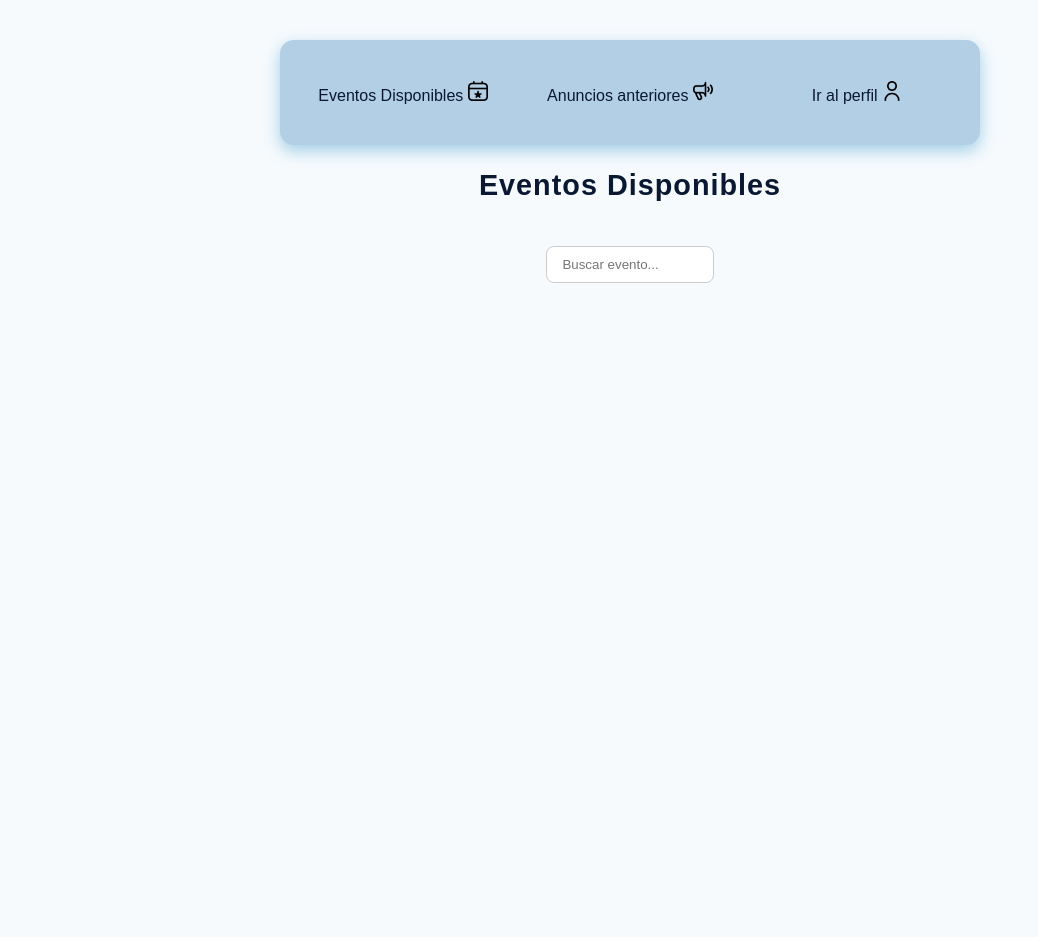
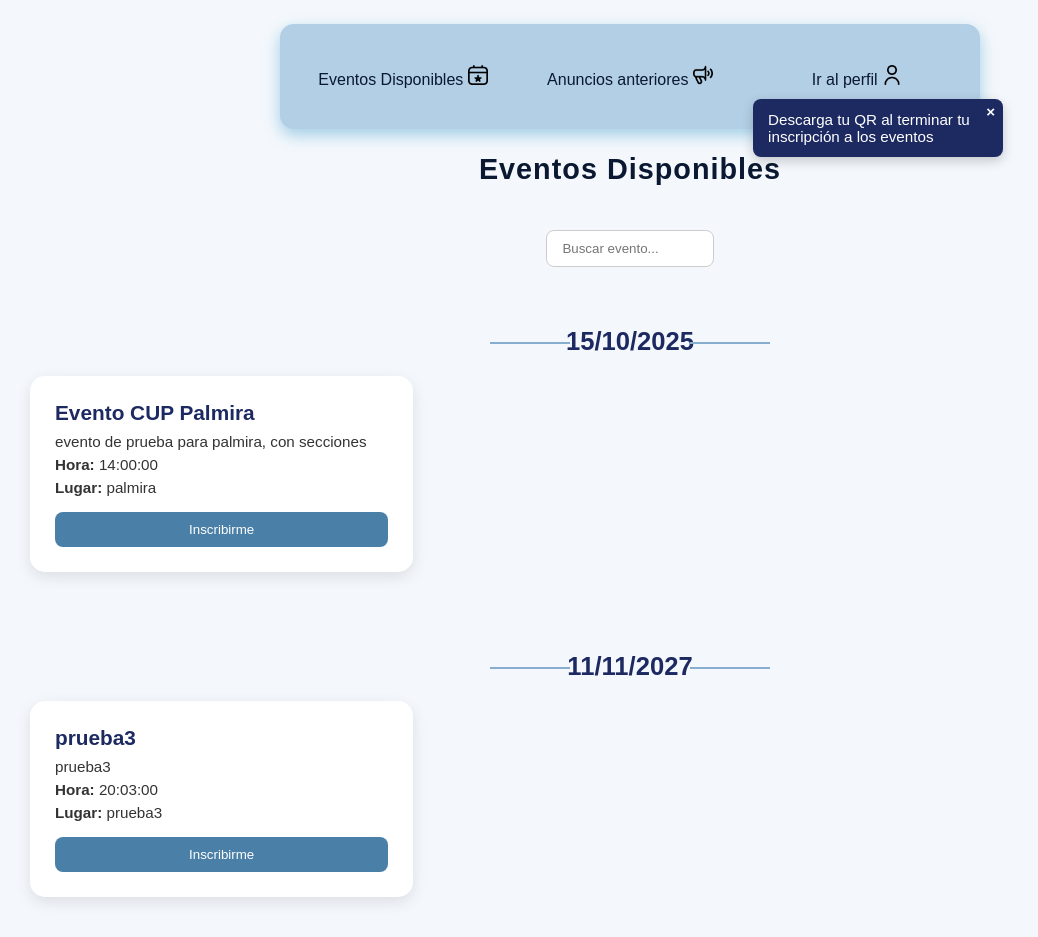
Before and after one commit to iansantic-ops/Palmira, a PHP site: page /eventos_disponibles.php in a window 1280 px wide. Shown: the whole page, without its empty margins (10-1048 px from the left). Before the commit the page ends 283 px from the top, so only its background shows below. Run offline with PHP 8.4, Linux system fonts and the light colour scheme; the visitor is signed in with stand-in values (Sample User, id 1); data comes from the database, SQL or seed files in the repository; data that the repository does not hold is empty.

Commit message:
base de datos

```diff
--- a/assets/sentenciasSQL/eventos.php
+++ b/assets/sentenciasSQL/eventos.php
@@ -34,8 +34,10 @@ class Eventos {
 
    public function leerEventos() {
     try {
-        include"conexion.php";
-        $sql = "SELECT * FROM eventos ORDER BY fecha DESC";
+        include "conexion.php";
+        // 🧩 Ordena por fecha (asc), luego hora (asc) y finalmente nombre (asc)
+        $sql = "SELECT * FROM eventos
+                ORDER BY fecha ASC, hora ASC, nombre ASC";
         $stmt = $pdo->prepare($sql);
         $stmt->execute();
 
@@ -46,6 +48,7 @@ class Eventos {
         return []; // ✅ devuelve array vacío en caso de error
     }
 }
+
 
 
     public function inscribirUsuario($idE, $idR, $idSeccion = null) {
--- a/eventos_disponibles.php
+++ b/eventos_disponibles.php
@@ -11,21 +11,26 @@ include_once("assets/sentenciasSQL/secciones.php");
 $leer_eventos = new Eventos();
 $seccionesModel = new Secciones();
 
-// ✅ Asegura que leerEventos devuelva un array
+// Obtener eventos
 $eventos = $leer_eventos->leerEventos();
 if (!is_array($eventos)) {
     $eventos = [];
 }
 
+// Agrupar eventos por fecha
+$eventosPorFecha = [];
+foreach ($eventos as $evento) {
+    $fecha = $evento['fecha'];
+    $eventosPorFecha[$fecha][] = $evento;
+}
+
+// Manejar inscripción
 $mensaje = "";
-
-// 🔹 Manejar inscripción
 if (isset($_POST['inscribir'])) {
     $idE = filter_input(INPUT_POST, 'idE', FILTER_VALIDATE_INT);
     $idR = filter_input(INPUT_POST, 'idR', FILTER_VALIDATE_INT);
     $idSecciones = isset($_POST['idSeccion']) ? $_POST['idSeccion'] : [];
 
-    // ✅ Evita el warning
     $inscribir = false;
 
     if ($idE && $idR) {
@@ -34,7 +39,6 @@ if (isset($_POST['inscribir'])) {
                 $inscribir = $leer_eventos->inscribirUsuario($idE, $idR, $idS);
             }
         } else {
-            // Evento general sin sub-secciones
             $inscribir = $leer_eventos->inscribirUsuario($idE, $idR, null);
         }
 
@@ -50,27 +54,56 @@ if (isset($_POST['inscribir'])) {
     }
 }
 ?>
-
 <!DOCTYPE html>
 <html lang="es">
 <head>
     <meta charset="UTF-8">
     <title>Eventos Disponibles</title>
+    <meta name="viewport" content="width=device-width, initial-scale=1.0">
     <link rel="stylesheet" href="assets/css/todo.css">
-    <meta name="viewport" content="width=device-width, initial-scale=1.0">
-</head>
     <style>
+        body {
+            background-color: #f4f8fc;
+            font-family: 'Poppins', sans-serif;
+            margin: 0;
+            padding: 0;
+        }
+
         .iconoT1 { width: 20px; height: 20px; object-fit: contain; }
 
-.search-bar { text-align: center; margin: 20px auto; }
-.search-bar input { width: 80%; max-width: 400px; padding: 10px 15px; border-radius: 8px; border: 1px solid #ccc; }
-.search-bar input:focus { border-color: #4A7FA7; box-shadow: 0 0 5px rgba(74,127,167,0.5); }
+        .search-bar {
+            text-align: center;
+            margin: 20px auto;
+        }
+
+        .search-bar input {
+            width: 80%;
+            max-width: 400px;
+            padding: 10px 15px;
+            border-radius: 8px;
+            border: 1px solid #ccc;
+        }
+
+        .search-bar input:focus {
+            border-color: #4A7FA7;
+            box-shadow: 0 0 5px rgba(74,127,167,0.5);
+        }
 
         .btn-inscribir {
-  background-color: #4A7FA7; color: #fff; border: none; padding: 10px 15px;
-  border-radius: 8px; cursor: pointer; transition: 0.3s; margin-top: 10px;
+            background-color: #4A7FA7;
+            color: #fff;
+            border: none;
+            padding: 10px 15px;
+            border-radius: 8px;
+            cursor: pointer;
+            transition: 0.3s;
+            margin-top: 10px;
+            width: 100%;
         }
-.btn-inscribir:hover { background-color: #1b7f4d; }
+
+        .btn-inscribir:hover {
+            background-color: #1b7f4d;
+        }
 
         .form-secciones {
             margin-top: 10px;
@@ -79,27 +112,143 @@ if (isset($_POST['inscribir'])) {
             padding: 10px 15px;
             box-shadow: 0 4px 10px rgba(0,0,0,0.1);
         }
+
         .form-secciones label {
             display: block;
             margin: 5px 0;
         }
+
         .form-secciones button {
-  background: #1b7f4d; color: white; border: none; padding: 8px 12px; border-radius: 6px;
-  cursor: pointer; transition: 0.3s;
+            background: #1b7f4d;
+            color: white;
+            border: none;
+            padding: 8px 12px;
+            border-radius: 6px;
+            cursor: pointer;
+            transition: 0.3s;
         }
-.form-secciones button:hover { background-color: #145C44; }
+
+        .form-secciones button:hover {
+            background-color: #145C44;
+        }
+
+        .titulo-fecha {
+            font-size: 1.6rem;
+            font-weight: 700;
+            color: #1D2A62;
+            text-align: center;
+            position: relative;
+            margin: 40px 0 20px;
+        }
+
+        .titulo-fecha::before,
+        .titulo-fecha::after {
+            content: "";
+            position: absolute;
+            top: 50%;
+            width: 80px;
+            height: 2px;
+            background-color: #87AECE;
+        }
+
+        .titulo-fecha::before { left: calc(50% - 140px); }
+        .titulo-fecha::after { right: calc(50% - 140px); }
+
+        .eventos-grid {
+            display: grid;
+            grid-template-columns: repeat(auto-fill, minmax(320px, 1fr));
+            gap: 25px;
+            padding: 0 40px 40px;
+            max-width: 1300px;
+            margin: auto;
+        }
+
+        .evento-card {
+            background-color: #ffffff;
+            padding: 25px;
+            border-radius: 15px;
+            box-shadow: 0px 5px 15px rgba(0,0,0,0.1);
+            transition: transform 0.2s ease, box-shadow 0.2s ease;
+        }
+
+        .evento-card:hover {
+            transform: translateY(-4px);
+            box-shadow: 0px 8px 18px rgba(0,0,0,0.15);
+        }
+
+        .evento-card h3 {
+            color: #1D2A62;
+            font-size: 1.3rem;
+            margin-bottom: 8px;
+        }
+
+        .evento-card p {
+            color: #333;
+            font-size: 0.95rem;
+            margin: 6px 0;
+        }
+
+        .mensaje {
+            text-align: center;
+            margin: 10px auto;
+            padding: 10px;
+            background-color: #e0f7fa;
+            color: #006064;
+            max-width: 600px;
+            border-radius: 8px;
+        }
+
+        @media (max-width: 768px) {
+            .titulo-fecha::before, .titulo-fecha::after {
+                width: 50px;
+            }
+        }
+        .form-secciones {
+    display: none; /* Oculto por defecto */
+}
+        .tooltip-flotante {
+    position: absolute;
+    z-index: 9999;
+    display: none; /* Oculto por defecto */
+}
+
+.tooltip-contenido {
+    background-color: #1D2A62;
+    color: #fff;
+    padding: 12px 15px;
+    border-radius: 8px;
+    box-shadow: 0 4px 12px rgba(0,0,0,0.2);
+    font-size: 0.95rem;
+    position: relative;
+    max-width: 250px;
+}
+
+.tooltip-texto {
+    display: inline-block;
+}
+
+.tooltip-cerrar {
+    position: absolute;
+    top: 4px;
+    right: 8px;
+    cursor: pointer;
+    font-weight: bold;
+}
+
+
     </style>
+</head>
 <body>
 
 <div class="nav">
     <div class="container">
-    <div class="btn"><a href="eventos_disponibles.php">Eventos Disponibles <img src="./assets/img/eventos.png" alt="" class="iconoT1"></a></div>
-    <div class="btn"><a href="anuncios.php">Anuncios anteriores <img src="./assets/img/anuncio.png" alt="" class="iconoT1"></a></div>
-    <div class="btn"><a href="perfil_usuario.php">Ir al perfil <img src="./assets/img/usuario.png" alt="" class="iconoT1"></a></div>
+        <div class="btn"><a href="eventos_disponibles.php">Eventos Disponibles <img src="./assets/img/eventos.png" class="iconoT1"></a></div>
+        <div class="btn"><a href="anuncios.php">Anuncios anteriores <img src="./assets/img/anuncio.png" class="iconoT1"></a></div>
+        <div class="btn"><a href="perfil_usuario.php">Ir al perfil <img src="./assets/img/usuario.png" class="iconoT1"></a></div>
     </div>
 </div>
 
-<h2>Eventos Disponibles</h2>
+<h2 style="text-align:center;">Eventos Disponibles</h2>
 
 <div class="search-bar">
     <input type="text" id="buscarEvento" placeholder="Buscar evento...">
@@ -109,80 +258,95 @@ if (isset($_POST['inscribir'])) {
     <div class="mensaje"><?= htmlspecialchars($mensaje, ENT_QUOTES, 'UTF-8'); ?></div>
 <?php endif; ?>
 
-<div class="eventos-grid" id="gridEventos">
-<?php foreach ($eventos as $row): ?>
-  <div class="evento">
-    <div class="evento-header">
-      <h3><?= htmlspecialchars($row['nombre'], ENT_QUOTES, 'UTF-8'); ?></h3>
-    </div>
-    <div class="evento-body">
-      <p><?= htmlspecialchars($row['descripcion'], ENT_QUOTES, 'UTF-8'); ?></p>
-      <p><strong><img src="assets/img/calendario.png" class="iconoT1"> Fecha:</strong> <?= htmlspecialchars($row['fecha'], ENT_QUOTES, 'UTF-8'); ?></p>
-      <p><strong><img src="assets/img/reloj.png" class="iconoT1"> Hora:</strong> <?= htmlspecialchars($row['hora'], ENT_QUOTES, 'UTF-8'); ?></p>
-      <p><strong><img src="assets/img/marcador.png" class="iconoT1"> Lugar:</strong> <?= htmlspecialchars($row['lugar'], ENT_QUOTES, 'UTF-8'); ?></p>
+<?php foreach ($eventosPorFecha as $fecha => $eventosDelDia): ?>
+    <h3 class="titulo-fecha"><?= date('d/m/Y', strtotime($fecha)); ?></h3>
+    <div class="eventos-grid">
+        <?php foreach ($eventosDelDia as $evento): ?>
+            <div class="evento-card">
+                <h3><?= htmlspecialchars($evento['nombre'], ENT_QUOTES, 'UTF-8'); ?></h3>
+                <p><?= htmlspecialchars($evento['descripcion'], ENT_QUOTES, 'UTF-8'); ?></p>
+                <p><strong>Hora:</strong> <?= htmlspecialchars($evento['hora'], ENT_QUOTES, 'UTF-8'); ?></p>
+                <p><strong>Lugar:</strong> <?= htmlspecialchars($evento['lugar'], ENT_QUOTES, 'UTF-8'); ?></p>
 
-      <button type="button" class="btn-inscribir" data-evento="<?= (int)$row['idE']; ?>">Inscribirme</button>
+                <button class="btn-inscribir" type="button" data-evento="<?= $evento['idE']; ?>">Inscribirme</button>
 
-      <!-- Contenedor oculto para secciones -->
-      <form method="POST" class="form-secciones" style="display:none;" onsubmit="return validarSeccion(this)">
-          <input type="hidden" name="idE" value="<?= (int)$row['idE']; ?>">
+                <form method="POST" class="form-secciones">
+                    <input type="hidden" name="idE" value="<?= (int)$evento['idE']; ?>">
                     <input type="hidden" name="idR" value="<?= (int)$_SESSION['idUsuario']; ?>">
-
-          <div class="secciones-container" id="secciones-<?= (int)$row['idE']; ?>">
                     <?php
-              $seccionesEvento = $seccionesModel->obtenerSeccionesPorEvento($row['idE']);
-              if (!empty($seccionesEvento)):
-                  foreach ($seccionesEvento as $sec): ?>
+                    $secciones = $seccionesModel->obtenerSeccionesPorEvento($evento['idE']);
+                    if (!empty($secciones)):
+                        foreach ($secciones as $sec): ?>
                             <label>
-                          <input type="checkbox" name="idSeccion[]"
-                                 value="<?= $sec['idSeccion']; ?>">
-                          <?= htmlspecialchars($sec['nombre_seccion']); ?>
-                          - <?= htmlspecialchars($sec['hora_inicio']);?>
+                                <input type="checkbox" name="idSeccion[]" value="<?= $sec['idSeccion']; ?>">
+                                <?= htmlspecialchars($sec['nombre_seccion']); ?> - <?= htmlspecialchars($sec['hora_inicio']); ?>
                             </label>
                         <?php endforeach;
                     else: ?>
                         <p>Evento general (sin sub-secciones).</p>
                     <?php endif; ?>
-          </div>
-
                     <button type="submit" name="inscribir">Confirmar inscripción</button>
                 </form>
             </div>
+        <?php endforeach; ?>
     </div>
 <?php endforeach; ?>
-</div>
 
 <script>
 document.querySelectorAll('.btn-inscribir').forEach(btn => {
     btn.addEventListener('click', () => {
         const form = btn.nextElementSibling;
-    form.style.display = (form.style.display === 'none' || form.style.display === '') ? 'block' : 'none';
+        form.style.display = form.style.display === 'block' ? 'none' : 'block';
     });
 });
 
-// Validar selección (si hay secciones)
 function validarSeccion(form) {
     const checkboxes = form.querySelectorAll('input[name="idSeccion[]"]');
-  if (checkboxes.length > 0) {
-    let seleccionado = false;
-    checkboxes.forEach(c => { if (c.checked) seleccionado = true; });
-    if (!seleccionado) {
-      alert("Por favor selecciona al menos una sección.");
+    if (checkboxes.length > 0 && !Array.from(checkboxes).some(cb => cb.checked)) {
+        alert("Selecciona al menos una sección.");
         return false;
-    }
     }
     return true;
 }
 
-// Filtro de búsqueda
 document.getElementById('buscarEvento')?.addEventListener('input', function () {
-  const input = this.value.toLowerCase();
-  const eventos = document.querySelectorAll('#gridEventos .evento');
-  eventos.forEach(evento => {
-      const nombre = evento.querySelector('h3').textContent.toLowerCase();
-      evento.style.display = nombre.includes(input) ? '' : 'none';
+    const valor = this.value.toLowerCase();
+    document.querySelectorAll('.evento-card').forEach(card => {
+        const titulo = card.querySelector('h3').textContent.toLowerCase();
+        card.style.display = titulo.includes(valor) ? '' : 'none';
     });
 });
 </script>
+<script>
+function mostrarTooltip() {
+    const perfilBtn = document.querySelector('.btn a[href="perfil_usuario.php"]');
+    const tooltip = document.getElementById('tooltipQR');
+
+    if (!perfilBtn || !tooltip) return;
+
+    const rect = perfilBtn.getBoundingClientRect();
+    tooltip.style.top = (window.scrollY + rect.bottom + 10) + 'px';
+    tooltip.style.left = (window.scrollX + rect.left) + 'px';
+    tooltip.style.display = 'block';
+}
+
+function cerrarTooltip() {
+    const tooltip = document.getElementById('tooltipQR');
+    tooltip.style.display = 'none';
+}
+
+// Mostrar el tooltip después de un pequeño retardo (ej: 3 segundos)
+window.addEventListener('load', () => {
+    setTimeout(mostrarTooltip, 3000);
+});
+</script>
+
+<div class="tooltip-flotante" id="tooltipQR">
+    <div class="tooltip-contenido">
+        <span class="tooltip-texto">Descarga tu QR al terminar tu inscripción a los eventos</span>
+        <span class="tooltip-cerrar" onclick="cerrarTooltip()">×</span>
+    </div>
+</div>
+
 </body>
 </html>
```
Also changed, not shown: assets/DB/palmira (6).sql (added, +250 -0 lines), assets/DB/palmira.sql (deleted, +0 -71 lines). Lines whose indentation alone changed are shown as unchanged.
